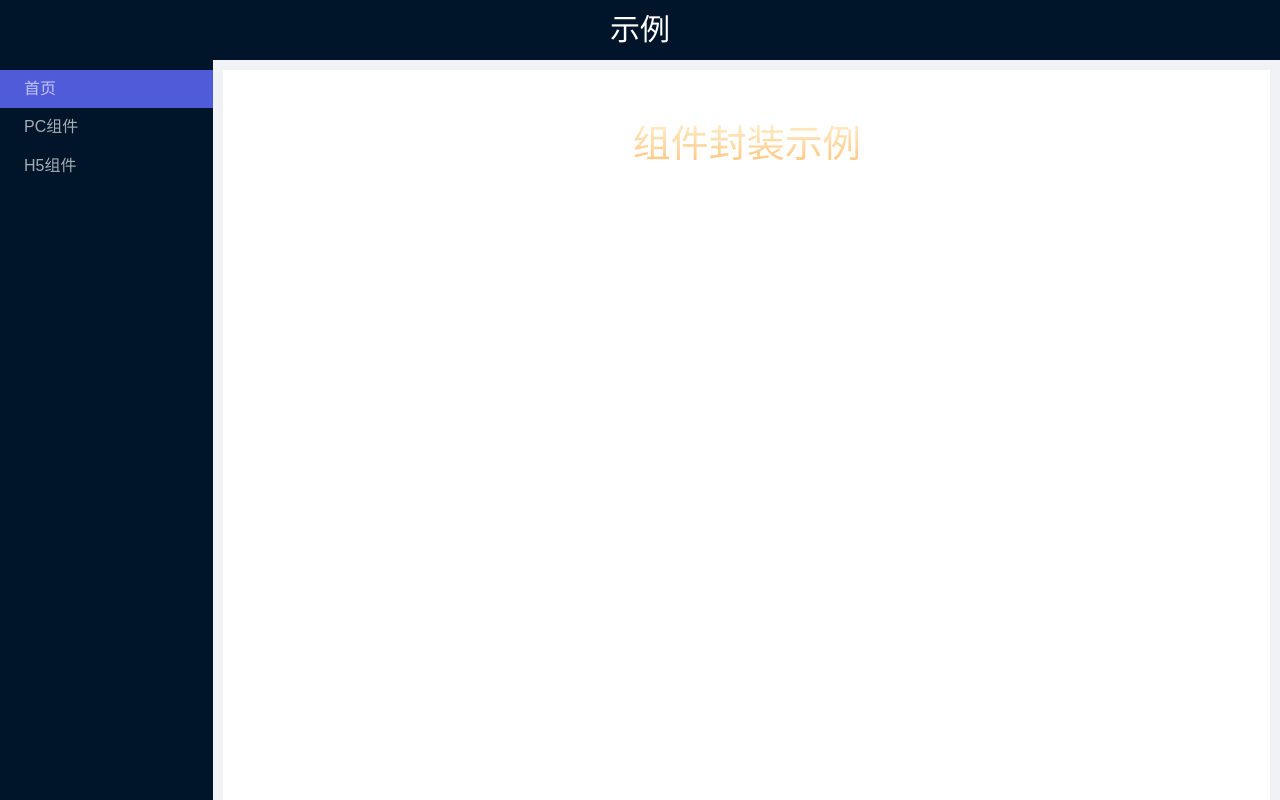
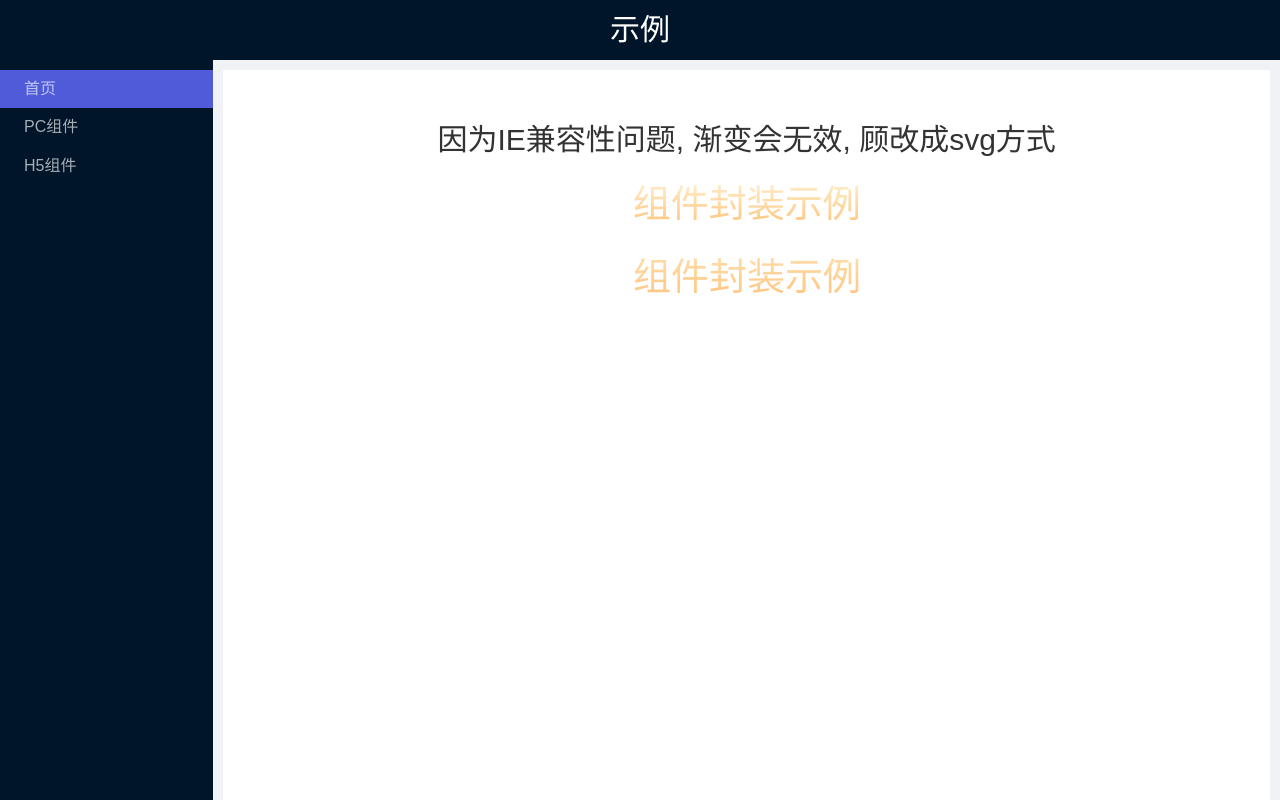
Before and after one commit to howezhong/package, a Vue app: page / in a window 1280 px wide. Built offline with nearby package versions, Linux system fonts and the light colour scheme.

Commit message:
增加渐变字体ie不支持用svg做的示例

```diff
--- a/src/styles/common.scss
+++ b/src/styles/common.scss
@@ -18,3 +18,8 @@
   background-clip: text;
   -webkit-text-fill-color: transparent;
 }
+.gradient-text {
+  fill: url(#svgTitle);
+  font-size: 38px;
+  font-weight: 400;
+}
--- a/src/views/home/Home.vue
+++ b/src/views/home/Home.vue
@@ -1,6 +1,16 @@
 <template>
   <div class="home-container clearfix">
+    <p class="desc-tip">因为IE兼容性问题, 渐变会无效, 顾改成svg方式</p>
     <p class="mi-title">组件封装示例</p>
+    <svg xmlns="http://www.w3.org/2000/svg" viewBoxs="0 0 280 100" width="280" height="100">
+      <defs>
+        <linearGradient id="svgTitle" gradientUnits="userSpaceOnUse" x1="0%" y1="0%" x2="0%" y2="100%">
+          <stop offset="0%" style="stop-color:#ffecc8"/>
+          <stop offset="75%" style="stop-color:#ffc37a"/>
+        </linearGradient>
+      </defs>
+      <text class="gradient-text" text-anchor="middle" x="50%" y="50%" dy=".35em">组件封装示例</text>
+    </svg>
   </div>
 </template>
 
@@ -19,4 +29,7 @@ export default {
   padding-top: 5%;
   text-align: center;
 }
+.desc-tip {
+  padding-bottom: 25px;
+}
 </style>
```
